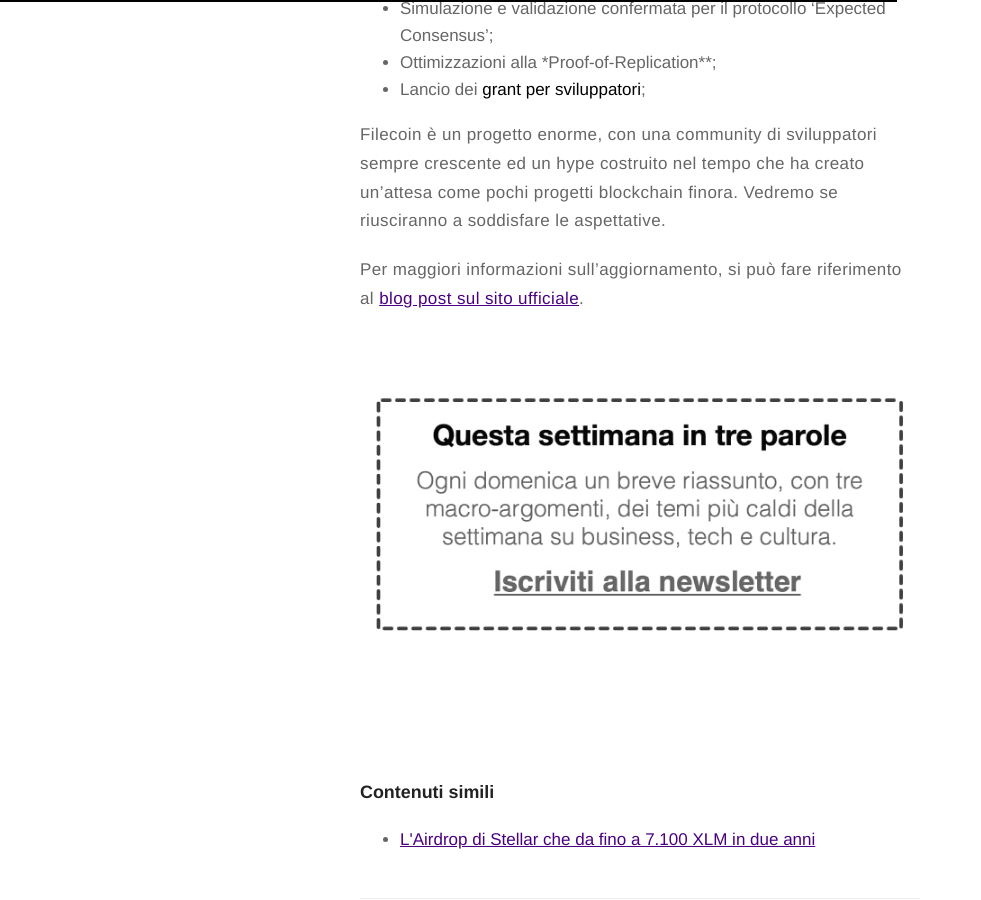
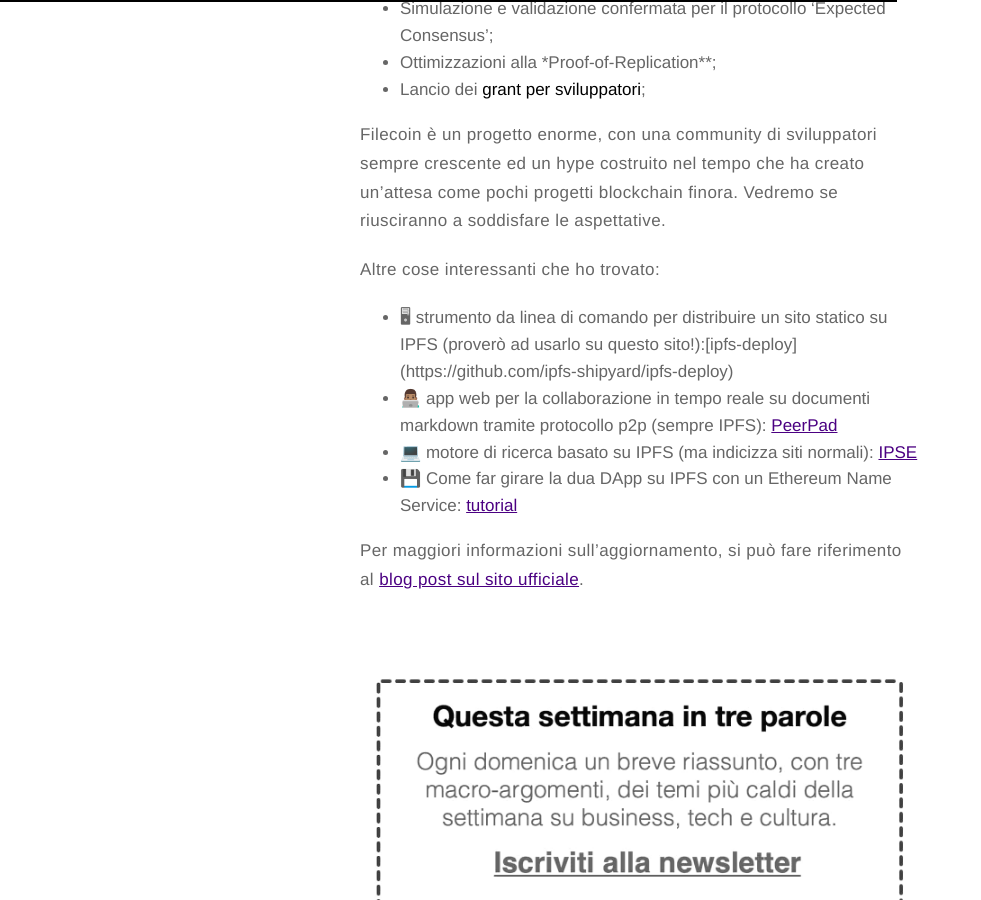
Before and after one commit to iJaack/Jaack, a Jekyll site: the page built from _posts/2019-10-02-filecoin-update-q2-q3-2019.markdown, in a window 1280 px wide and 900 px high, scrolled down 1743 px. Shown: the whole window, without its empty margins (0-981 px from the left). Built offline with Jekyll 4.4.1, drawn with Linux system fonts in a browser that asks for light colours; comment, search, counter and statistics services are not loaded.

Commit message:
Aggiornato post 'Filecoin è quasi pronto' con nuove informazioni

```diff
--- a/_posts/2019-10-02-filecoin-update-q2-q3-2019.markdown
+++ b/_posts/2019-10-02-filecoin-update-q2-q3-2019.markdown
@@ -34,4 +34,10 @@
 
 Filecoin è un progetto enorme, con una community di sviluppatori sempre crescente ed un hype costruito nel tempo che ha creato un'attesa come pochi progetti blockchain finora. Vedremo se riusciranno a soddisfare le aspettative.
 
+Altre cose interessanti che ho trovato:
+- 🖥 strumento da linea di comando per distribuire un sito statico su IPFS (proverò ad usarlo su questo sito!):[ipfs-deploy] (https://github.com/ipfs-shipyard/ipfs-deploy)
+- 👨🏽‍💻 app web per la collaborazione in tempo reale su documenti markdown tramite protocollo p2p (sempre IPFS): [PeerPad](http://peerpad.net)
+- 💻 motore di ricerca basato su IPFS (ma indicizza siti normali): [IPSE](https://www.ipse.io)
+- 💾 Come far girare la dua DApp su IPFS con un Ethereum Name Service: [tutorial](https://medium.com/the-ethereum-name-service/how-to-host-your-dapp-with-ipfs-ens-and-access-it-via-ethdns-c96046059d87)
+
 Per maggiori informazioni sull'aggiornamento, si può fare riferimento al [blog post sul sito ufficiale](https://filecoin.io/blog/update-2019-q2-q3/).
```
